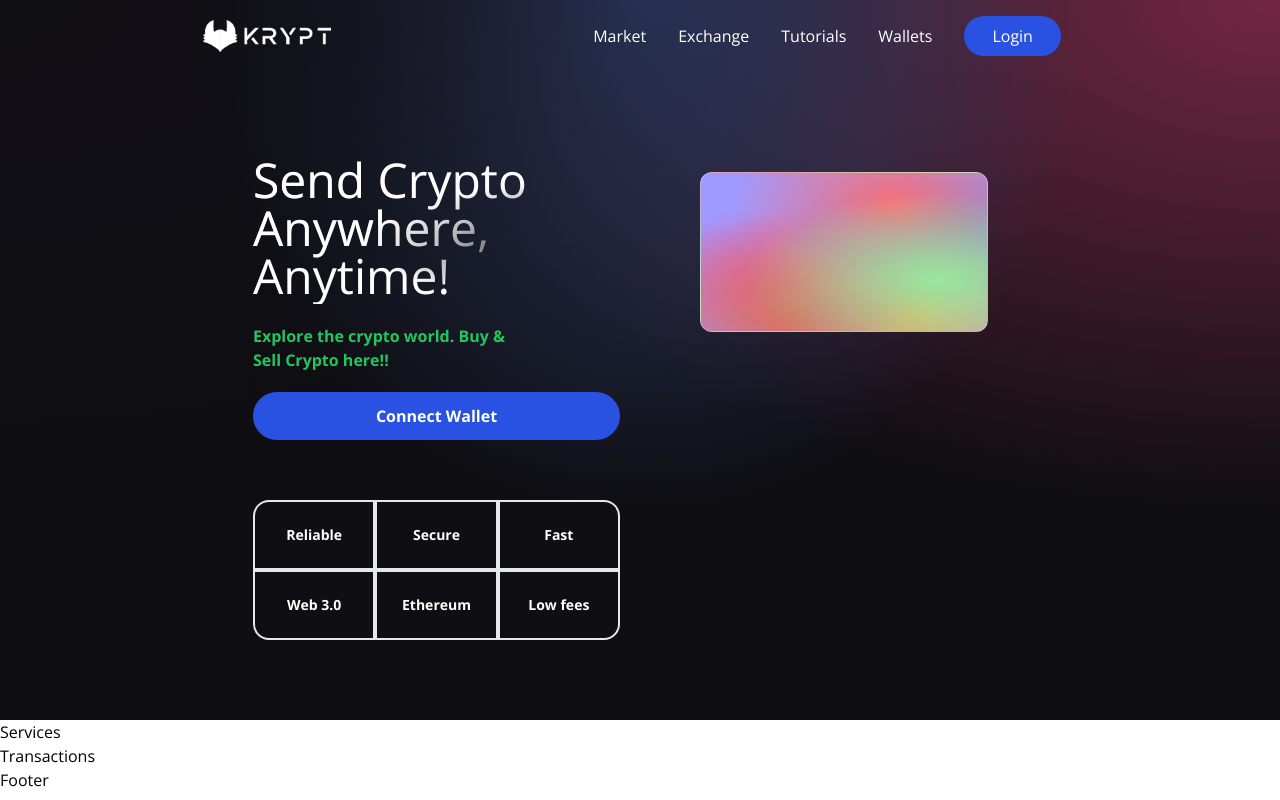
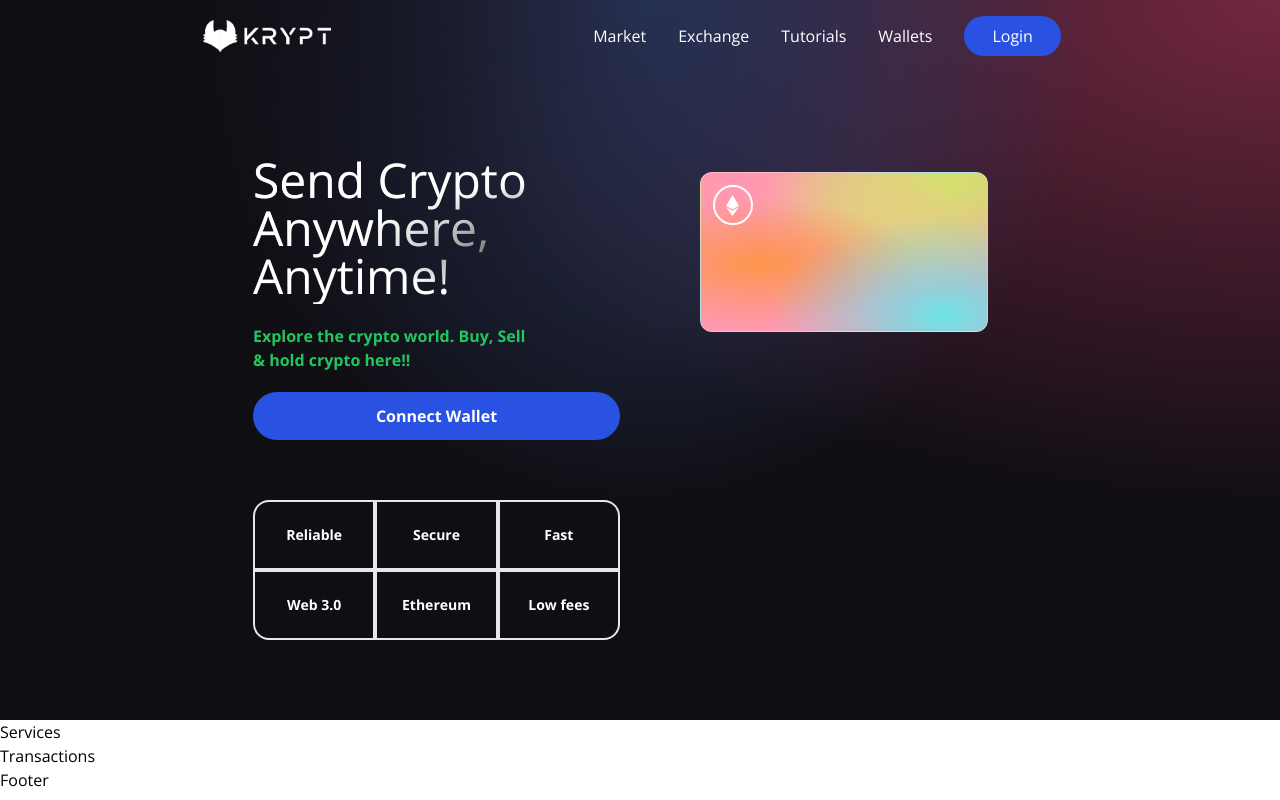
Before and after one commit to chandran-jr/Krypt, a React (Vite) app in the folder client/: page / in a window 1280 px wide. Built offline with nearby package versions, Linux system fonts and the light colour scheme.

Commit message:
Add files via upload

```diff
--- a/client/src/components/Welcome.jsx
+++ b/client/src/components/Welcome.jsx
@@ -16,7 +16,7 @@ const Welcome = () => {
             <div className="flex md:flex-row flex-col items-start justify-between md:p-20 py-12 px-4">
                 <div className="flex flex-1 justify-start flex-col md:mr-10">
                     <h1 className="text-3xl sm:text-5xl text-white text-gradient py-1">Send Crypto <br/>Anywhere, Anytime!</h1>
-                    <p className="text-left mt-5 text-green-500 font-bold md:w-9/12 w-11/12 text-base">Explore the crypto world. Buy & Sell Crypto here!!</p>
+                    <p className="text-left mt-5 text-green-500 font-bold md:w-9/12 w-11/12 text-base">Explore the crypto world. Buy, Sell & hold crypto here!!</p>
                     <button type="button" className="flex flex-row justify-center items-center my-5 bg-[#2952e3] p-3 rounded-full cursor-pointer hover:bg-[#2546bd] text-white font-bold" onClick={connectWallet}>
                         Connect Wallet
                     </button>
@@ -44,12 +44,19 @@ const Welcome = () => {
 
                 <div className="flex flex-1 flex-col items-center justify-center w-full md:mt-0 mt-10">
                     <div className="p-3 justify-end items-start flex-col rounded-xl h-40 sm:w-72 w-full my-5 eth-card white-glassmorphism">
-
+                        <div className="flex justify-start flex-col w-full h-full">
+                            <div className="flex justify-between items-start">
+                                <div className="w-10 h-10 rounded-full border-2 border-white flex justify-center items-center">
+                                    <SiEthereum fontSize={21} color="white"/>
+                                </div>
+                            </div>
                     </div>
+                </div>
                 </div>
 
             </div>
         </div>
+
     );
 }
 export default Welcome;
--- a/client/src/index.css
+++ b/client/src/index.css
@@ -61,15 +61,12 @@ body {
 }
 
 .eth-card {
-  background-color:#a099ff;
-  background-image:
-    radial-gradient(at 83% 67%, rgb(152, 231, 156) 0, transparent 58%),
-    radial-gradient(at 67% 20%, hsla(357,94%,71%,1) 0, transparent 59%),
-    radial-gradient(at 88% 35%, hsla(222,81%,65%,1) 0, transparent 50%),
-    radial-gradient(at 31% 91%, hsla(9,61%,61%,1) 0, transparent 52%),
-    radial-gradient(at 27% 71%, hsla(336,91%,65%,1) 0, transparent 49%),
-    radial-gradient(at 74% 89%, hsla(30,98%,65%,1) 0, transparent 51%),
-    radial-gradient(at 53% 75%, hsla(174,94%,68%,1) 0, transparent 45%);
+  background-color:#ff99af;
+background-image:
+radial-gradient(at 85% 90%, hsla(183,73%,67%,1) 0px, transparent 50%),
+radial-gradient(at 21% 57%, hsla(25,97%,64%,1) 0px, transparent 50%),
+radial-gradient(at 67% 23%, hsla(48,65%,70%,1) 0px, transparent 50%),
+radial-gradient(at 84% 5%, hsla(77,82%,65%,1) 0px, transparent 50%);
 }
 
 .text-gradient {
```
